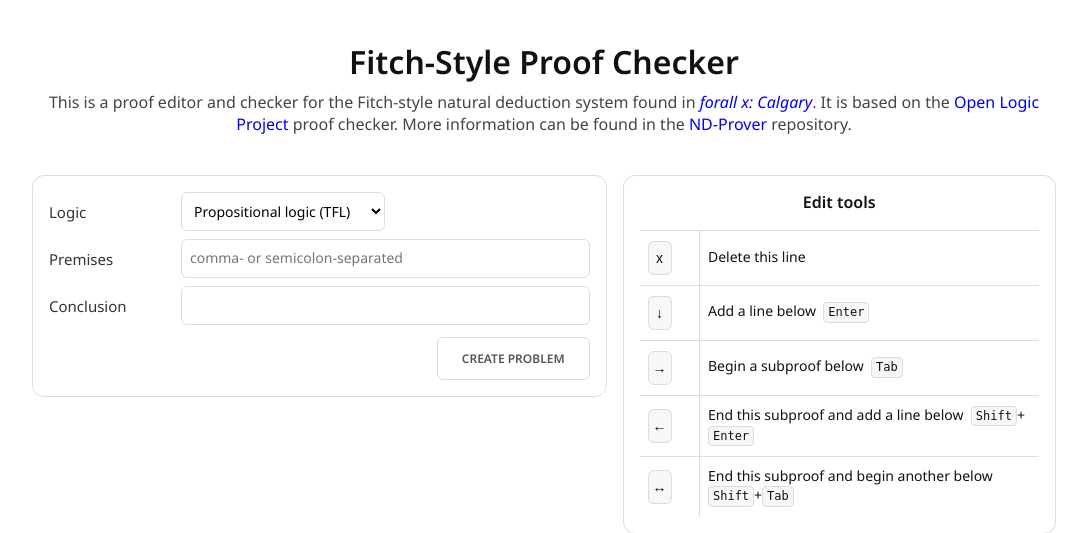
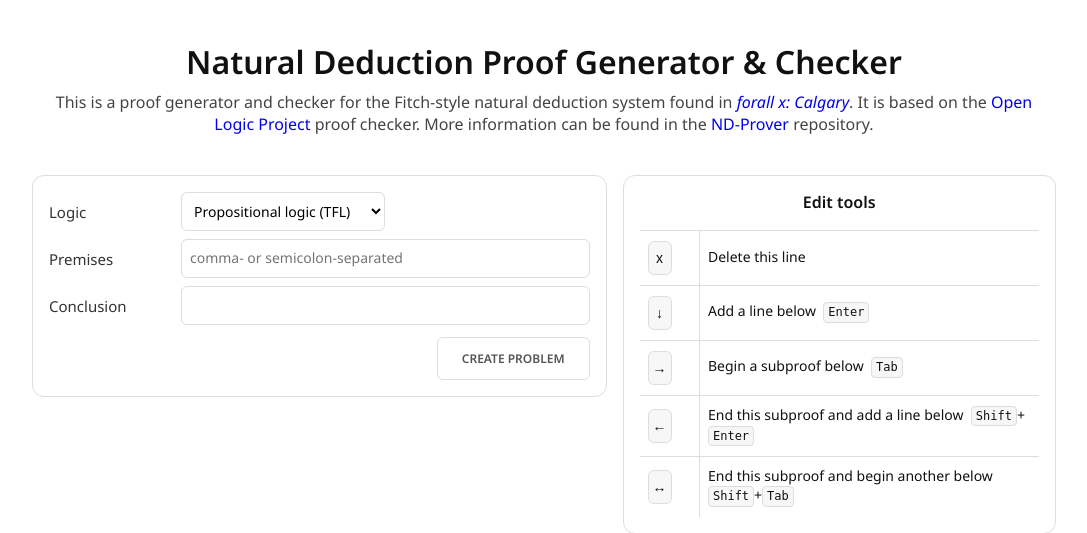
Before and after one commit to daniyal1249/ND-Prover, a Flask app: page / in a window 1280 px wide. Shown: the top 533 px of the page, without its empty margins (96-1183 px from the left). Run offline with Flask 3, Linux system fonts and the light colour scheme.

Commit message:
change description

```diff
--- a/nd_prover/__init__.py
+++ b/nd_prover/__init__.py
@@ -2,7 +2,7 @@ __version__ = "2.0.0"
 __author__ = "Daniyal Akif"
 __email__ = "daniyalakif@gmail.com"
 __license__ = "MIT"
-__description__ = "An interactive Fitch-style proof checker"
+__description__ = "Natural deduction proof generator & checker"
 __url__ = "https://github.com/daniyal1249/nd-prover"
 
 
--- a/pyproject.toml
+++ b/pyproject.toml
@@ -5,7 +5,7 @@ build-backend = "setuptools.build_meta"
 [project]
 name = "nd-prover"
 version = "2.0.0"
-description = "An interactive Fitch-style proof checker"
+description = "A natural deduction proof generator and checker"
 authors = [{ name = "Daniyal Akif", email = "daniyalakif@gmail.com" }]
 readme = "README.md"
 license = { text = "MIT" }
--- a/site/templates/index.html
+++ b/site/templates/index.html
@@ -2,7 +2,7 @@
 <html lang="en">
 <head>
   <meta charset="utf-8" />
-  <title>Fitch-Style Proof Checker</title>
+  <title>Natural Deduction Proof Generator & Checker</title>
   <!-- maximum-scale=1 -->
   <meta name="viewport" content="width=device-width, initial-scale=1" />
   <!-- <link rel="icon" type="image/svg+xml" href="/static/img/nd.svg" /> -->
@@ -32,10 +32,10 @@
 </head>
 <body>
   <header class="site-header">
-    <h1>Fitch-Style Proof Checker</h1>
+    <h1>Natural Deduction Proof Generator & Checker</h1>
     <p>
-      This is a proof editor and checker for the Fitch-style natural deduction
-      system found in
+      This is a proof generator and checker for the Fitch-style natural
+      deduction system found in
       <a
         href="https://forallx.openlogicproject.org"
         target="_blank"
```
Also changed, not shown: README.md.
